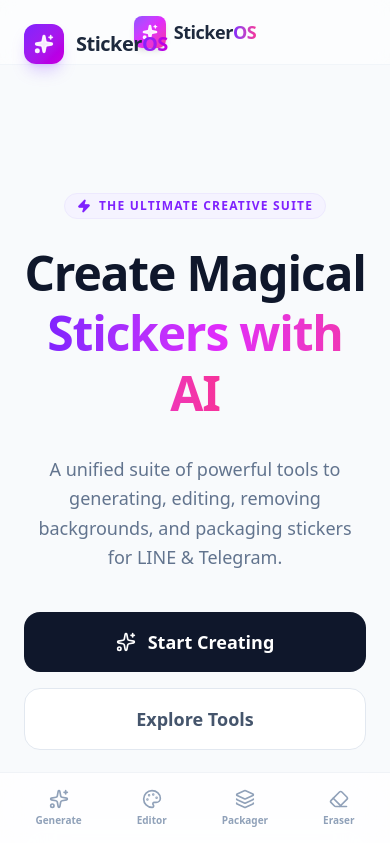
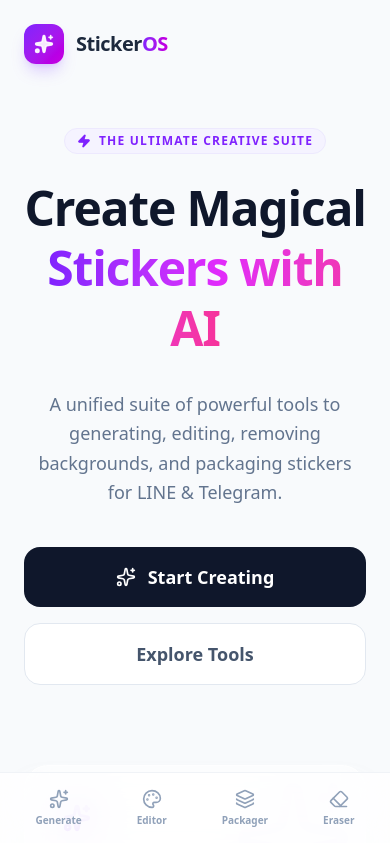
Before and after one commit to Ttingyu1123/Sticker_Universe, a React (Vite) app: page / in a window 390 px wide. Shown: the top 843 px of the page. Built offline with nearby package versions, Linux system fonts and the light colour scheme.

Commit message:
fix(layout): hide mobile header on landing page to prevent overlap

```diff
--- a/src/layouts/Layout.tsx
+++ b/src/layouts/Layout.tsx
@@ -1,5 +1,5 @@
 import React from 'react';
-import { NavLink, Outlet } from 'react-router-dom';
+import { NavLink, Outlet, useLocation } from 'react-router-dom';
 import { Sparkles, Layers, Eraser, Palette, Home, Settings } from 'lucide-react';
 import clsx from 'clsx';
 
@@ -25,6 +25,7 @@
 );
 
 export const Layout = () => {
+    const location = useLocation();
     return (
         <div className="flex min-h-screen bg-slate-50 font-sans text-slate-900 selection:bg-violet-200 selection:text-violet-900">
             {/* Desktop Sidebar */}
@@ -111,7 +112,8 @@
 
             {/* Main Content */}
             <main className="flex-1 min-w-0 md:ml-64 pb-20 md:pb-0">
-                {/* Mobile Header Logo */}
+                {/* Mobile Header Logo - Hidden on Landing Page */}
+                {location.pathname !== '/' && (
                     <div className="md:hidden flex items-center justify-center py-4 bg-white/50 backdrop-blur-sm border-b border-slate-100 sticky top-0 z-40">
                         <div className="flex items-center gap-2">
                             <div className="w-8 h-8 bg-gradient-to-br from-violet-500 via-fuchsia-500 to-pink-500 rounded-lg flex items-center justify-center text-white shadow-md">
@@ -122,6 +124,7 @@
                             </h1>
                         </div>
                     </div>
+                )}
                 <Outlet />
             </main>
         </div>
```
Lines whose indentation alone changed are shown as unchanged.
